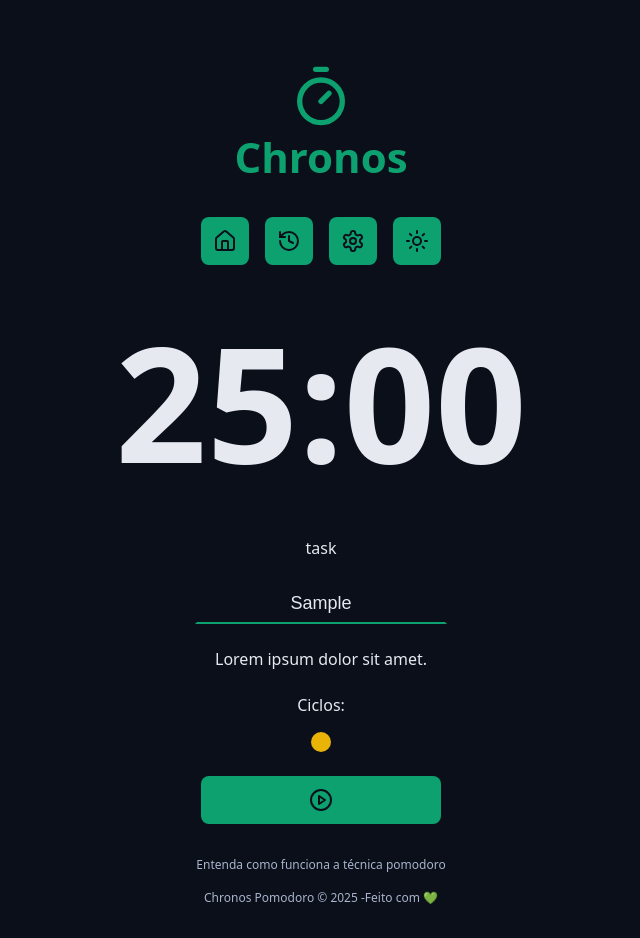
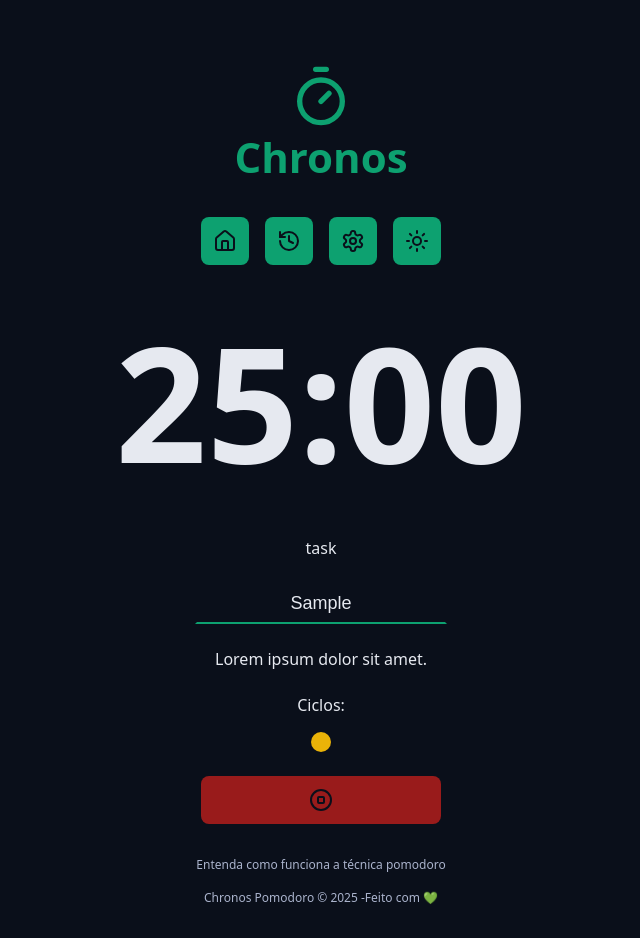
Before and after one commit to DavidRobersonN/chronos-pomodoro, a React (Vite) app: page / in a window 1280 px wide. Both pictures are taken after typing "Sample" into the empty fields and a click on the button "Iniciar nova tarefa". Shown: the whole page, without its empty margins (319-959 px from the left). Built offline with nearby package versions, Linux system fonts and the light colour scheme.

Commit message:
commit antes de começar a usar reduce

```diff
--- a/src/components/MainForm/index.tsx
+++ b/src/components/MainForm/index.tsx
@@ -1,4 +1,4 @@
-import { PlayCircleIcon } from 'lucide-react';
+import { PlayCircleIcon, StopCircleIcon } from 'lucide-react';
 import { Cycles } from '../Cycles';
 import { DefaultButton } from '../DefaultButton';
 import { DefaultInput } from '../DefaultInput';
@@ -69,6 +69,31 @@
     });
   }
 
+  function handleInterruptTask(
+    //Utilizei esse preventDefault para nao deixar enviar o formulario, caso o
+    //React confunda os botoes
+    //Para resolver, poderia em vez de usar o if ternário... e então colocar dois &&
+    e: React.MouseEvent<HTMLButtonElement, MouseEvent>,
+  ) {
+    e.preventDefault();
+
+    setState(prevState => {
+      return {
+        ...prevState,
+        activeTask: null,
+        secondsRemaining: 0,
+        formattedSecondsRemaining: '00:00',
+        tasks: prevState.tasks.map(task => {
+          //Se o primeiro elemento existir e o segundo for verdadeiro
+          if (prevState.activeTask && prevState.activeTask.id === task.id) {
+            return { ...task, interruptDate: Date.now() };
+          }
+          return task;
+        }),
+      };
+    });
+  }
+
   return (
     <form onSubmit={handleCreateNewTask} className='form' action=''>
       <div className='formRow'>
@@ -78,6 +103,7 @@
           labelText='task'
           placeholder='Digite algo'
           ref={taskNameInput} //Referencia para useRef
+          disabled={!!state.activeTask}
         />
       </div>
 
@@ -93,7 +119,24 @@
       )}
 
       <div className='formRow'>
-        <DefaultButton icon={<PlayCircleIcon />} />
+        {!state.activeTask ? (
+          <DefaultButton
+            aria-label='Iniciar nova tarefa'
+            title='Iniciar nova tarefa'
+            type='submit'
+            icon={<PlayCircleIcon />}
+          />
+        ) : (
+          <DefaultButton
+            aria-label='Interromper tarefa Atual'
+            title='Interromper tarefa Atual'
+            type='button'
+            color='red'
+            icon={<StopCircleIcon />}
+            //Passamos a funcao que criamos para onClick, que vai ser executado quando o botao for clicado
+            onClick={handleInterruptTask}
+          />
+        )}
       </div>
     </form>
   );
```
Also changed, not shown: 1 other file (tests, documents, lock files or other folders).
